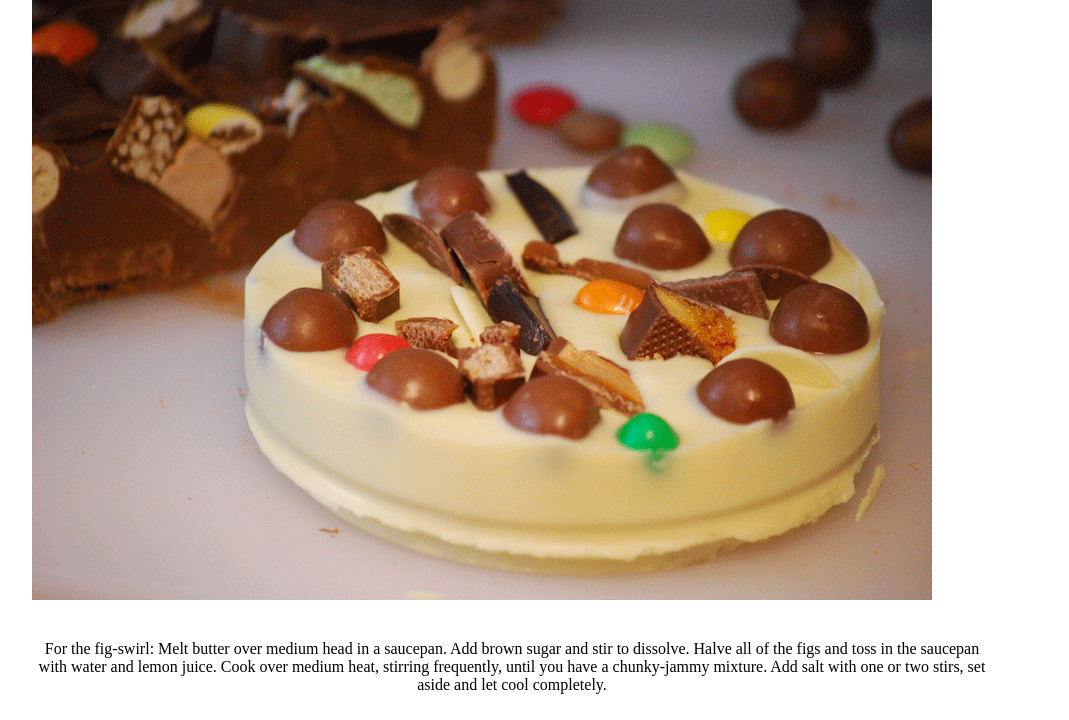
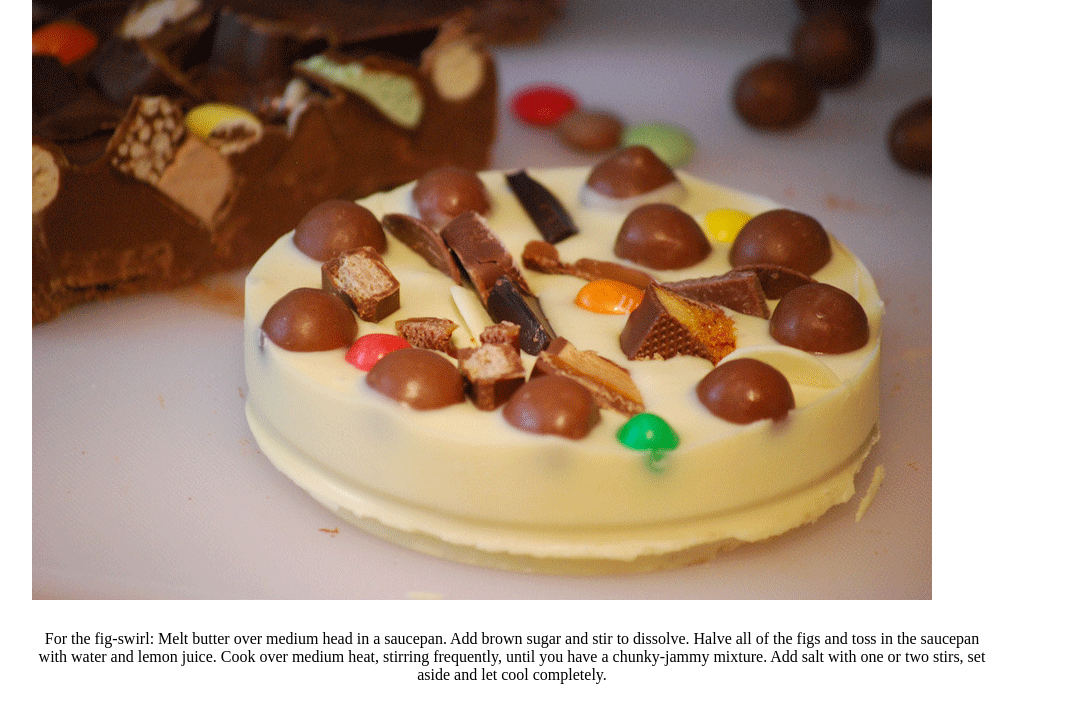
Before and after one commit to WGJBV/chocolate-pizza, a plain HTML site: page index.html in a window 1280 px wide. Shown: the part 199-919 px from the top of the page, without its empty margins (128-1197 px from the left). Drawn offline with nearby package versions, Linux system fonts and the light colour scheme.

Commit message:
minor changes

```diff
--- a/style.css
+++ b/style.css
@@ -44,7 +44,7 @@ main small {
 }
 
 main p {
-  padding: 20px 0px 20px 0px;
+  padding: 10px 0px 10px 0px;
   text-align: center;
 }
 
```
